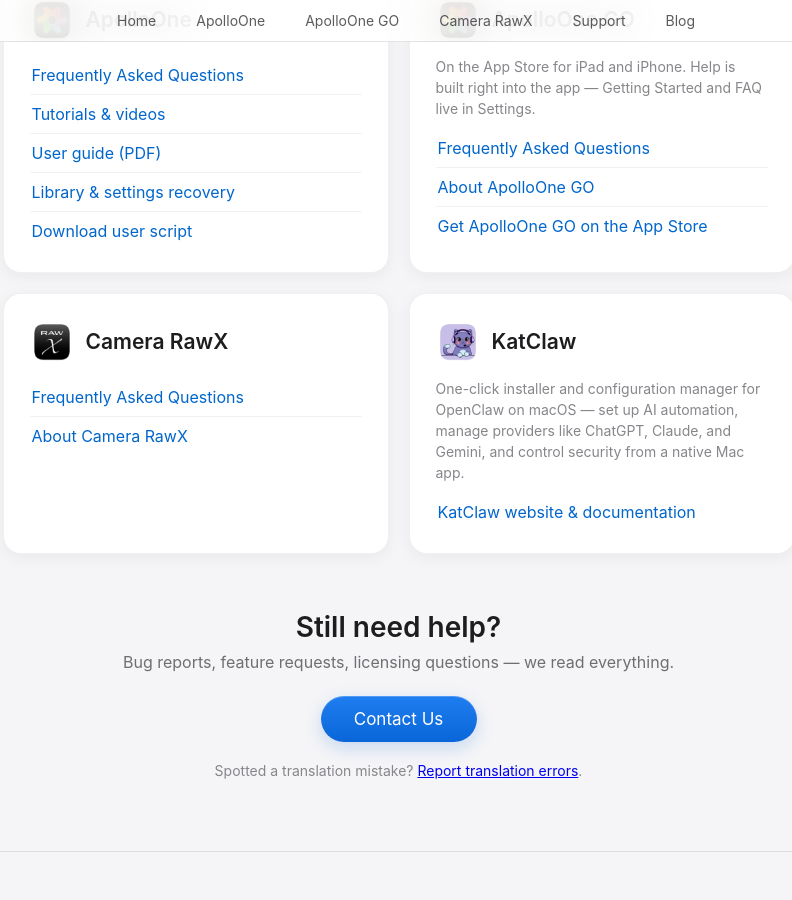
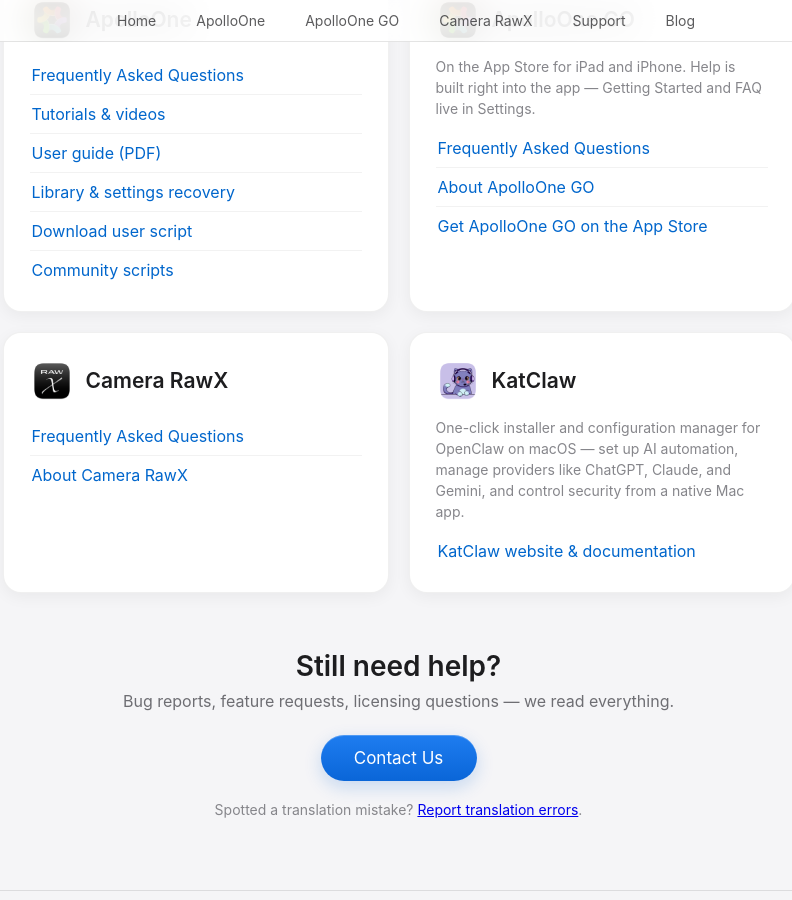
Before and after one commit to anogeissus/anogeissus.com, a Jekyll site: the page support.html, which Jekyll copies as it is, in a window 1280 px wide and 900 px high, scrolled down 317 px. Shown: the whole window, without its empty margins (234-1026 px from the left). Built offline with Jekyll 4.4.1, drawn with Linux system fonts in a browser that asks for light colours; some web fonts are replaced.

Commit message:
Support: link the ApolloOne community scripts page

```diff
--- a/support.html
+++ b/support.html
@@ -197,6 +197,7 @@
             <li><a href="downloads/ApolloOne-Help-en.pdf?v=480" target="_blank">User guide (PDF)</a></li>
             <li><a href="recovery.html">Library &amp; settings recovery</a></li>
             <li><a href="download-apolloone-user-script.html">Download user script</a></li>
+            <li><a href="apolloone-scripts.html">Community scripts</a></li>
         </ul>
     </div>
 
```
